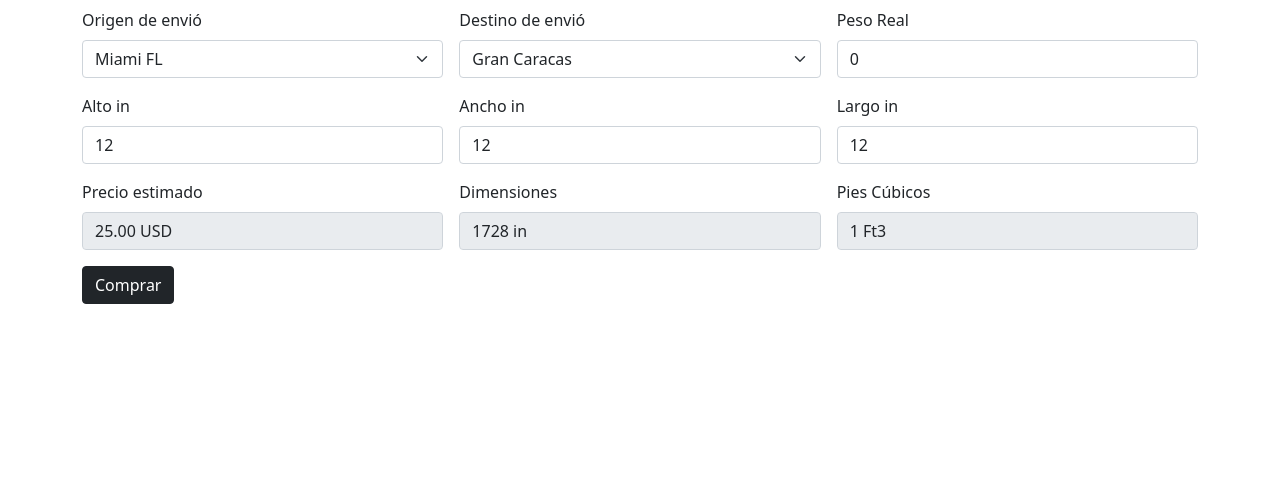
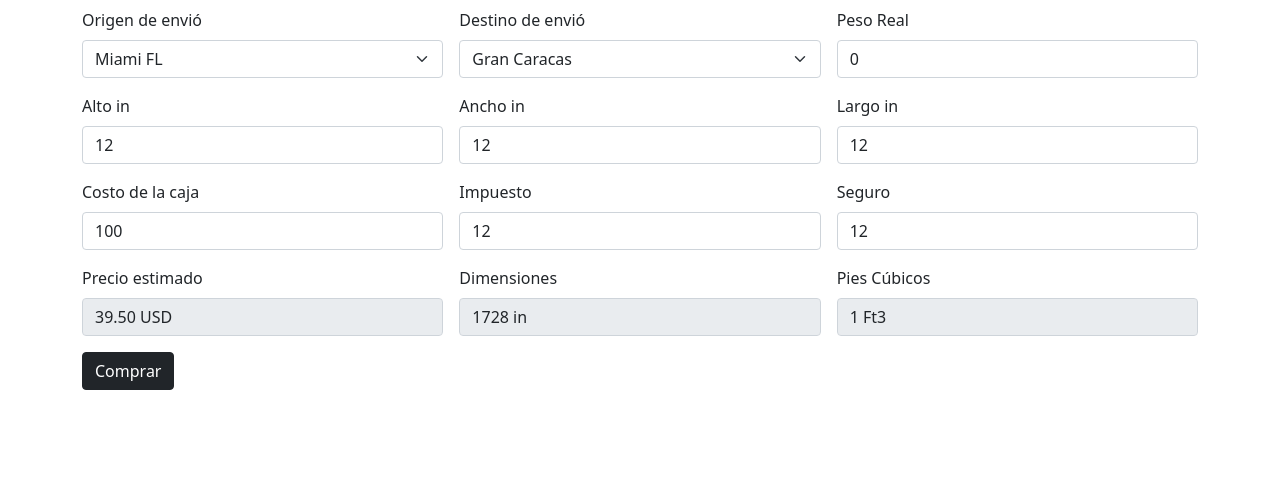
Before and after one commit to EliasMiU/calculadoras-jdg, a plain HTML site: page index.html in a window 1280 px wide. Shown: the part 310-800 px from the top of the page. Drawn offline with Linux system fonts and the light colour scheme.

Commit message:
Ajuste 20/08/2023 Impuesto, Seguro y Fee

```diff
--- a/index.html
+++ b/index.html
@@ -57,6 +57,20 @@
                             <label for="inputLargo" class="form-label">Largo in</label>
                             <input id="inputLargo" type="number" class="form-control"  value="12">
                         </div>
+
+                        <div class="col-4 col-md-4">
+                            <label for="costoCaja" class="form-label">Costo de la caja</label>
+                            <input id="costoCaja" type="number" class="form-control" value="100">
+                        </div>
+                        <div class="col-4 col-md-4">
+                            <label for="impuesto" class="form-label">Impuesto</label>
+                            <input id="impuesto" type="text" class="form-control" value="12">
+                        </div>
+                        <div class="col-4 col-md-4">
+                            <label for="seguro" class="form-label">Seguro</label>
+                            <input id="seguro" type="text" class="form-control"  value="12">
+                        </div>
+
                         <div class="col-md-4">
                           <label for="pre-estimado" class="form-label">Precio estimado</label>
                           <input id="pre-estimado" type="text" class="form-control" disabled>
--- a/js/calculate.js
+++ b/js/calculate.js
@@ -23,7 +23,7 @@ window.addEventListener('DOMContentLoaded', () => {
             let pesoVol = volumen/1728;
             console.log(pesoVol);
             let pesoMayor = pesoReal > pesoVol ? pesoReal : pesoVol;
-            let piesDatos = [volumen, pesoVol, pesoMayor];
+            let piesDatos = [volumen, pesoVol, pesoMayor, iLargo, iAncho, iAlto];
 
             return piesDatos;
         }
@@ -36,8 +36,14 @@ window.addEventListener('DOMContentLoaded', () => {
             let areas = calculoPiesCubicos();
             let dimensiones = areas[0];
             let piesCubico = areas[1];
+            let alto = areas[5];
+            let ancho = areas[4];
+            let largo = areas[3];
+            console.log(alto, ancho, largo)
 
             let precioEstimado;
+            let seguro;
+            let impuesto;
 
             if ( (piesCubico > 0.01) && (piesCubico < 2.85) ){
                 if ( iOrigen === 0 ) {
@@ -70,9 +76,17 @@ window.addEventListener('DOMContentLoaded', () => {
                     }
                 } else if ( (iOrigen === 1) || (iOrigen === 2) ) {
                     if (iDestino === 0) {
-                        precioEstimado = piesCubico*33.334;
+                        if((alto === 15) && (ancho === 22) && (largo === 16)) {
+                            precioEstimado = 100;
+                        } else {
+                            precioEstimado = piesCubico*33.334;
+                        }
                     }else{
-                        precioEstimado = piesCubico*41.667;
+                        if((alto === 15) && (ancho === 22) && (largo === 16)) {
+                            precioEstimado = 125;
+                        } else {
+                            precioEstimado = piesCubico*41.667;
+                        }
                     }
                 } else if (iOrigen === 3 ) {
                     if (iDestino === 0) {
@@ -172,6 +186,15 @@ window.addEventListener('DOMContentLoaded', () => {
                     precioEstimado = piesCubico*40;
                 }
             }
+            /**
+             * Calcular los impuestos y seguro
+             */
+
+            seguro = precioEstimado*0.38;
+            impuesto = precioEstimado*0.12;
+
+            precioEstimado = precioEstimado+seguro+impuesto+2;
+
 
             iPreEstimado.value = precioEstimado.toFixed(2) + ' USD';
             iDimensiones.value = dimensiones + ' in';
@@ -182,7 +205,6 @@ window.addEventListener('DOMContentLoaded', () => {
 
         formCalMarit.addEventListener('change', e => {
             calculoEnvio();
-
         });
     }
 
```
